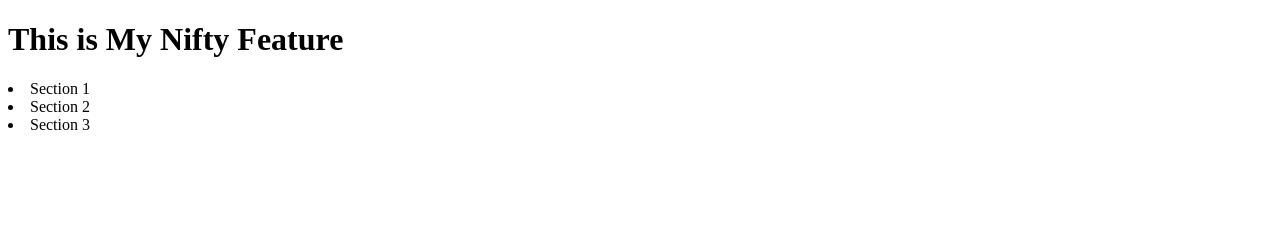
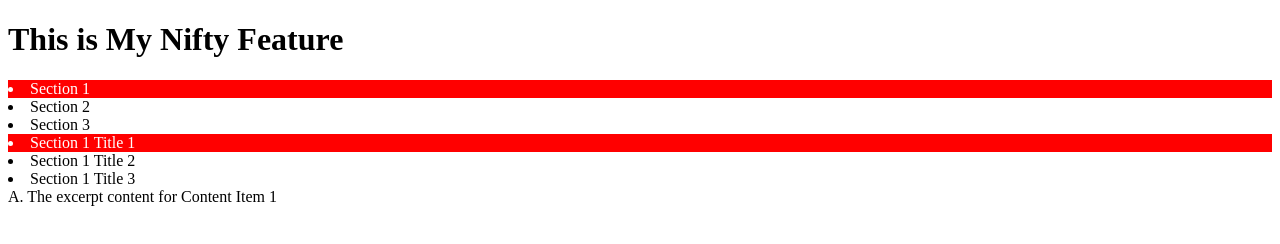
Before and after one commit to edgarflorez/javascriptPatterns, a plain HTML site: page 02-module-pattern/AboutObjectLiteralPattern-Example.html in a window 1280 px wide. Drawn offline with nearby package versions, Linux system fonts and the light colour scheme.

Commit message:
EF :: JS Patterns * Object literal pattern complete practice

```diff
--- a/02-module-pattern/AboutObjectLiteralPattern-Example.html
+++ b/02-module-pattern/AboutObjectLiteralPattern-Example.html
@@ -5,6 +5,15 @@
   <meta name="viewport" content="width=device-width, initial-scale=1.0">
   <meta http-equiv="X-UA-Compatible" content="ie=edge">
   <title>About Object Literal Pattern</title>
+  <style>
+    body {
+
+    }
+    .active {
+      background: red;
+      color: #ffffff;
+    }
+  </style>
 </head>
 <body>
   <h1>This is My Nifty Feature</h1>
@@ -16,7 +25,7 @@
         <ul>
           <li>
             <h3><a href="/section/1/content/1">Section 1 Title 1</a></h3>
-            <p>The excerpt content for Content Item 1</p>
+            <p>A. The excerpt content for Content Item 1</p>
           </li>
           <li>
             <h3><a href="/section/1/content/2">Section 1 Title 2</a></h3>
@@ -34,7 +43,7 @@
         <ul>
           <li>
             <h3><a href="/section/2/content/1">Section 2 Title 1</a></h3>
-            <p>The excerpt content for Content Item 1</p>
+            <p>B. The excerpt content for Content Item 1</p>
           </li>
           <li>
             <h3><a href="/section/2/content/2">Section 2 Title 2</a></h3>
@@ -52,7 +61,7 @@
         <ul>
           <li>
             <h3><a href="/section/3/content/1">Section 3 Title 1</a></h3>
-            <p>The excerpt content for Content Item 1</p>
+            <p>C. The excerpt content for Content Item 1</p>
           </li>
           <li>
             <h3><a href="/section/3/content/2">Section 3 Title 2</a></h3>
@@ -93,7 +102,7 @@
           insertAfter(myFeature.$section_nav);
         myFeature.$content = $('<div/>').
           attr('id', 'content').
-          insertAfter(myFeature.$items_nav)
+          insertAfter(myFeature.$item_nav)
         myFeature.buildSectionNav(myFeature.$sections);
         myFeature.$section_nav.find('li:first').click();
         myFeature.$container.find('ul.sections').hide();
@@ -106,35 +115,40 @@
           var $section = $(this);
           $('<li/>').
             text( $(this).find('h2').text() ).
-            attr('data-section', $section.html() ).
+            data('section', $section).
             appendTo( myFeature.$section_nav ).
-            on('click', function (e) {
-              myFeature.showSection( this );
-            })
+            click(myFeature.showSection)
         })
       },
 
-      'showSection': function (li) {
-        var $li = $(li);
+      'showSection': function () {
+        var $li = $(this);
         myFeature.$item_nav.empty();
         myFeature.$content.empty();
+        $li.addClass('active').
+          siblings().removeClass('active')
         var $section = $li.data('section');
-        $li.addClass('current').
-          siblings().removeClass('current');
-        var $items = $li.find('ul li');
-        debugger
+        var $items = $section.find('li');
         myFeature.buildItemNav($items);
         myFeature.$item_nav.find('li:first').click();
       },
 
       'buildItemNav': function ($items) {
-        debugger
-        $items.each(function ($item) {
+        $items.each(function (index, item) {
+          var $item = $(item);
           $('<li/>').
-            text( $item.text() ).
-            appendTo( myFeature.$item_nav )
+            text( $item.find('h3').text() ).
+            data('item', $item.find('p').text() ).
+            appendTo( myFeature.$item_nav ).
+            click(myFeature.showContentItem)
+        })
+      },
 
-        })
+      'showContentItem': function () {
+        $item = $(this);
+        $item.addClass('active').
+          siblings().removeClass('active')
+        myFeature.$content.html( $item.data('item') );
       }
     }
     myFeature.init();
```
